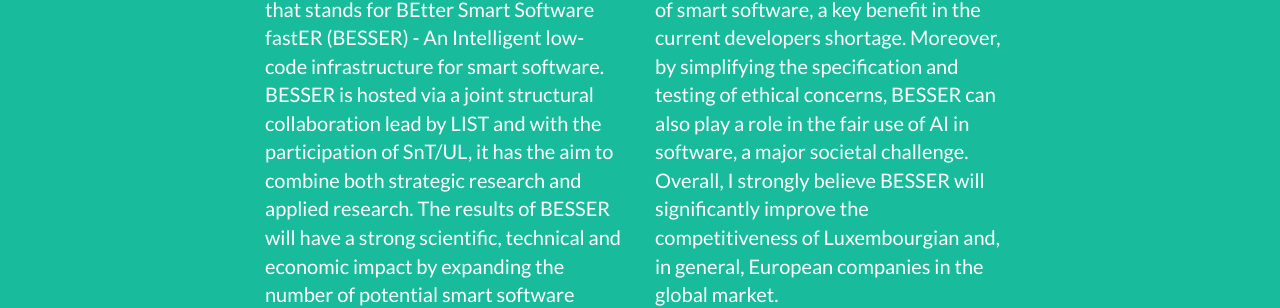
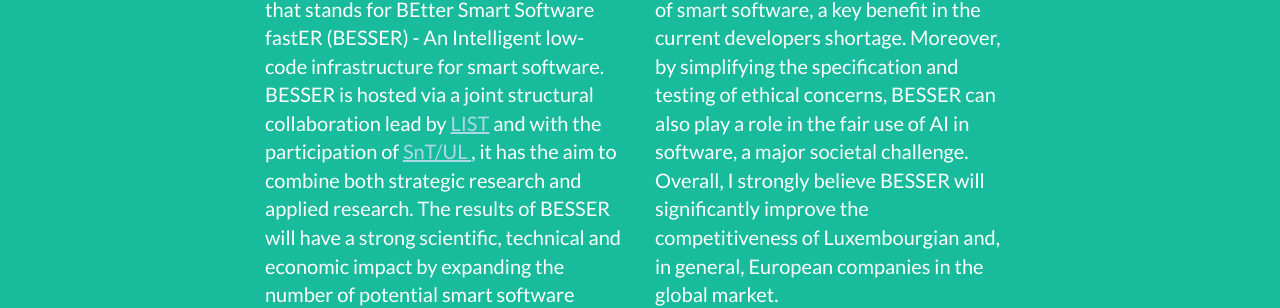
Before and after one commit to BESSER-PEARL/teampage, a Jekyll site: the page built from _posts/2014-07-18-project-1.markdown, in a window 1280 px wide and 900 px high, scrolled down 2359 px. Shown: the part 292-600 px from the top of the window. Built offline with Jekyll 4.4.1, drawn with Linux system fonts in a browser that asks for light colours; some of the changed text lies outside the part shown.

Commit message:
Added links

```diff
--- a/_config.yml
+++ b/_config.yml
@@ -2,9 +2,9 @@
 title: BESSER
 email: info@besser-pearl.org
 url: https://github.com/BESSER-PEARL/BESSER
-description: " BESSER (Building bEtter Smart Software fastER) is funded thanks to an FNR Pearl grant led by the Luxembourg Institute of Science and Technology with the participation of the Snt/University of Luxembourg and open to all your contributions!"
+description: " BESSER (Building bEtter Smart Software fastER) is funded thanks to an FNR Pearl grant led by the <a style='text-decoration: underline;color: lightblue' href= https://www.list.lu/> Luxembourg Institute of Science and Technology</a> with the participation of the <a style='text-decoration: underline;color: lightblue' href= https://www.uni.lu/snt-en/> Snt/University of Luxembourg</a> and open to all your contributions!"
 keywords: "Low-code,..."
-skills: "A low-modeling low-code open-source platform. BESSER (Building bEtter Smart Software fastER) is funded thanks to an FNR Pearl grant led by the Luxembourg Institute of Science and Technology with the participation of the Snt/University of Luxembourg and open to all your contributions!"
+skills: "A low-modeling low-code open-source platform. BESSER (Building bEtter Smart Software fastER) is funded thanks to an FNR Pearl grant led by the <a style='text-decoration: underline;color: lightblue' href= https://www.list.lu/> Luxembourg Institute of Science and Technology </a> with the participation of the <a style='text-decoration: underline;color: lightblue' href= https://www.uni.lu/snt-en/> Snt/University of Luxembourg </a> and open to all your contributions!"
 meta_author: LastName FirstName
 
 # Google webmaster tools
--- a/_includes/about.html
+++ b/_includes/about.html
@@ -12,7 +12,7 @@
       <div class="col-lg-4 col-lg-offset-2">
 
         <p>
-          BESSER is an FNR-funded PEARL project that stands for BEtter Smart Software fastER (BESSER) - An Intelligent low-code infrastructure for smart software. BESSER is hosted via a joint structural collaboration lead by LIST and with the participation of SnT/UL, it has the aim to combine both strategic research and applied research.
+          BESSER is an FNR-funded PEARL project that stands for BEtter Smart Software fastER (BESSER) - An Intelligent low-code infrastructure for smart software. BESSER is hosted via a joint structural collaboration lead by <a style='text-decoration: underline;color: lightblue' href= https://www.list.lu/>LIST</a> and with the participation of <a style='text-decoration: underline;color: lightblue' href= https://www.uni.lu/snt-en/>SnT/UL </a>, it has the aim to combine both strategic research and applied research.
            The results of BESSER will have a strong scientific, technical and economic impact by expanding the number of potential smart software creators, increasing the quality and reducing the time-to-market for this type of software.
         </p>
       </div>
```
